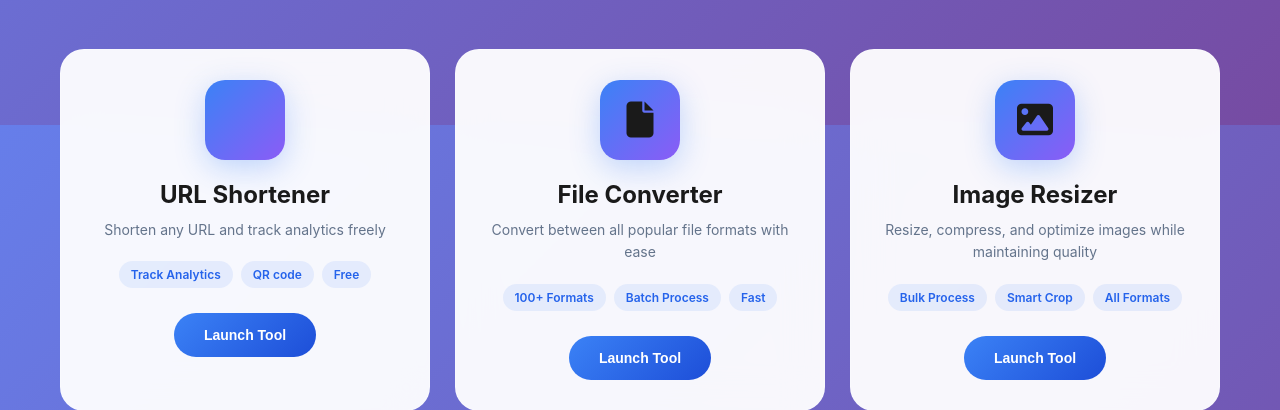
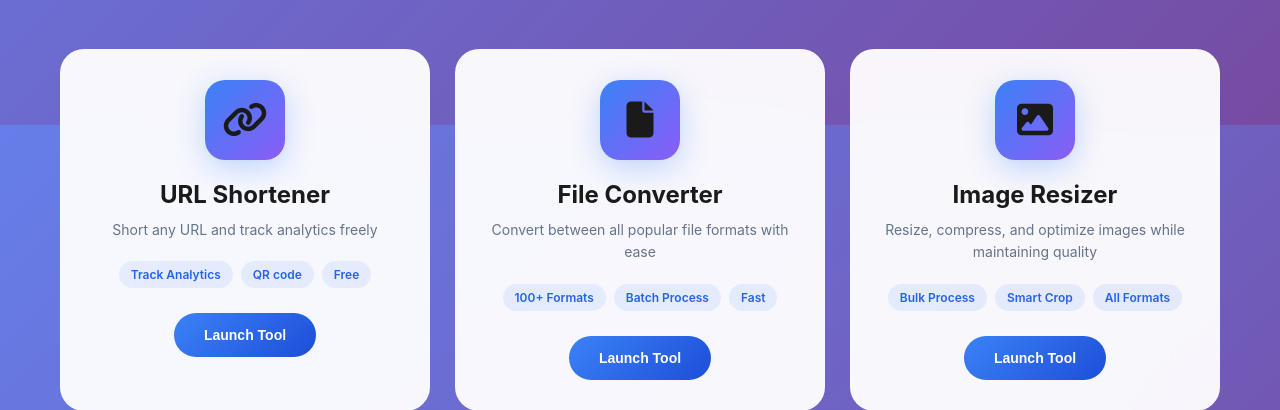
Before and after one commit to alwaysnithish/test, a Django app: page / in a window 1280 px wide. Shown: the part 675-1085 px from the top of the page. Run offline with Django 4.2, Linux system fonts and the light colour scheme.

Commit message:
Update home.html

```diff
--- a/Templates/home.html
+++ b/Templates/home.html
@@ -754,6 +754,8 @@
           <a href="#" class="nav-link" onclick="toggleDesktopDropdown(event)"><i class="fas fa-tools"></i> More Tools <i class="fas fa-caret-down"></i></a>
 
           <div class="dropdown-content">
+            <a href="https://21k.tools/urlshortener"><i class="fas fa-link"></i> URL Shortener</a>
+
            <a href="https://21k.tools/pdftools"><i class="fas fa-file-pdf"></i> PDF Tools</a>
            <a href="https://file21k.tools/fileconverter"><i class="fas fa-file"></i> File Converter</a>
             <a href="https://imageresizer.21k.tools"><i class="fas fa-image"></i> Image Resizer</a>
@@ -778,6 +780,7 @@
       <div class="mobile-dropdown" id="mobileToolsDropdown">
         <a href="#" class="nav-link" onclick="toggleMobileDropdown()"><i class="fas fa-tools"></i> More Tools <i class="fas fa-caret-down"></i></a>
         <div class="mobile-dropdown-content">
+          <a href="https://21k.tools/urlshortener"><i class="fas fa-link"></i> URL Shortener</a>
           <a href="https://21k.tools/pdftools"><i class="fas fa-file-pdf"></i> PDF Tools</a>
           <a href="https://file21k.tools/fileconverter"><i class="fas fa-file"></i> File Converter</a>
           <a href="https://imageresizer.21k.tools"><i class="fas fa-image"></i> Image Resizer</a>
@@ -810,9 +813,9 @@
     </div>
     <div class="tools-grid">
       <div class="tool-app" onclick="window.open('https://21k.tools/urlshortener', '_blank')">
-        <div class="app-icon"><i class="fas fa-url"></i></div>
+        <div class="app-icon"><i class="fas fa-link"></i></div>
         <h3 class="app-title">URL Shortener</h3>
-        <p class="app-description">Shorten any URL and track analytics freely</p>
+        <p class="app-description">Short any URL and track analytics freely</p>
         <div class="app-features">
           <span class="feature-badge">Track Analytics</span>
           <span class="feature-badge">QR code</span>
@@ -1184,6 +1187,8 @@
       <div class="footer-section">
         <h3>Popular Tools</h3>
         <ul class="footer-links">
+          <li><a href="https://21k.tools/urlshortener/"><i class="fas fa-link"></i> URL Shortener</a></li>
+
           <li><a href="https://21k.tools/agecalculator/"><i class="fas fa-birthday-cake"></i> Age Calculator</a></li>
           <li><a href="https://21k.tools/interestcalculator/"><i class="fas fa-percentage"></i> Interest Calculator</a></li>
           <li><a href="https://21k.tools/pdftools"><i class="fas fa-file-pdf"></i> PDF Toolkit</a></li>
```
